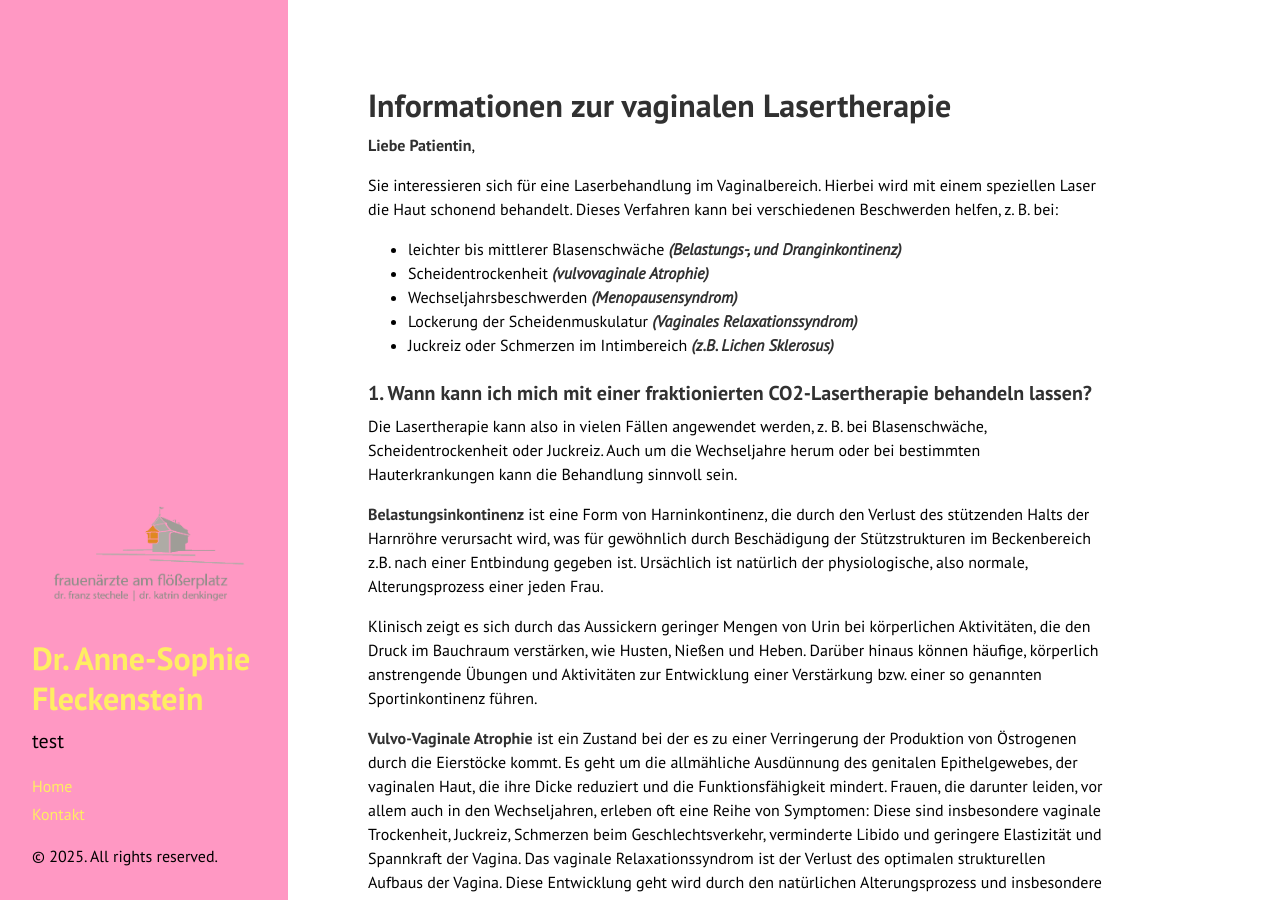
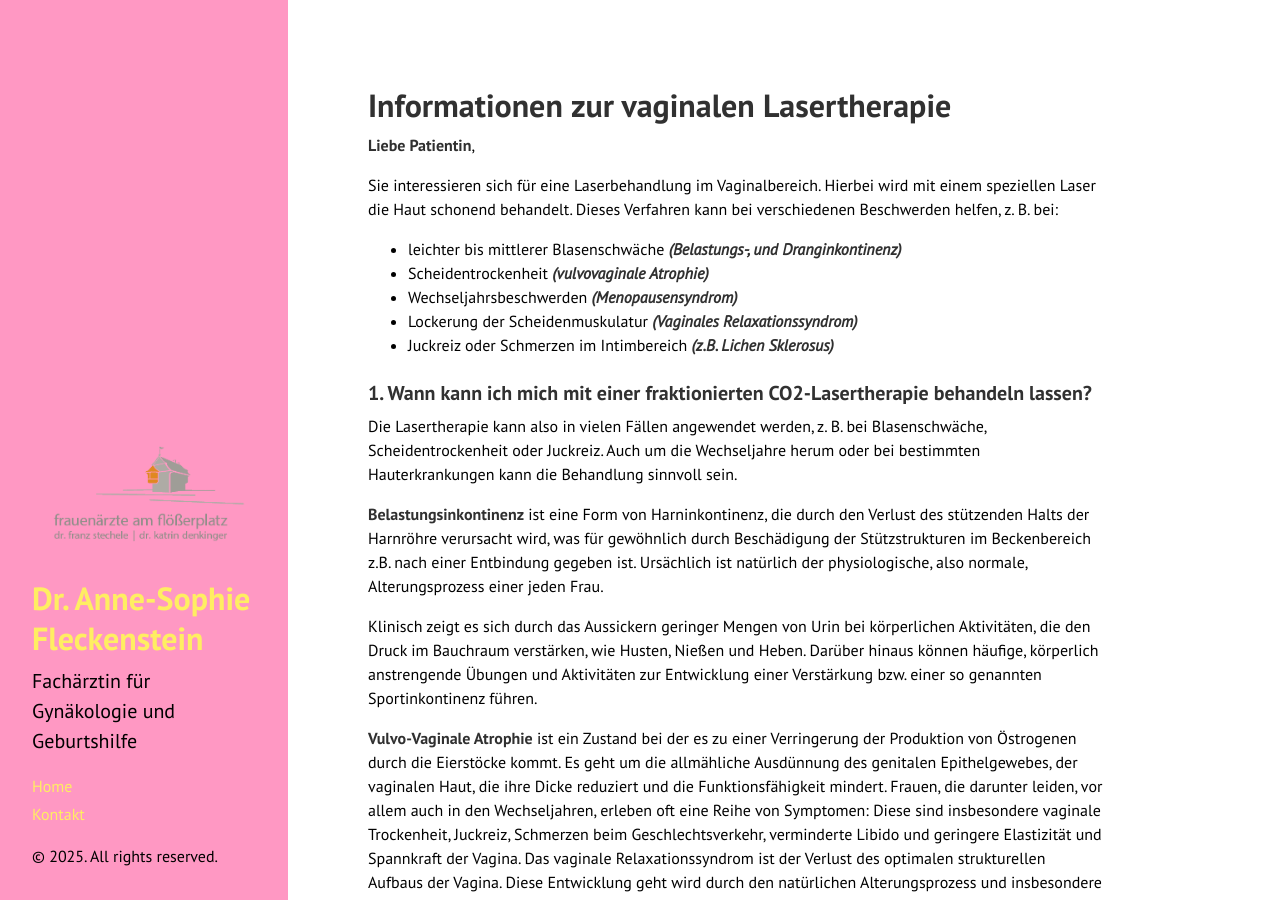
Before and after one commit to JuliaFleckenstein/dr-anne-sophie-fleckenstein, a Jekyll site: the page built from docs/index.md, in a window 1280 px wide and 900 px high. Built offline with Jekyll 4.4.1, drawn with Linux system fonts in a browser that asks for light colours; Markdown is read by kramdown in place of the engine named in the settings; the list of posts is cut into pages by our own code.

Commit message:
description

```diff
--- a/docs/_config.yml
+++ b/docs/_config.yml
@@ -9,7 +9,7 @@ permalink:        pretty
 # Setup
 title:            Dr. Anne-Sophie Fleckenstein
 tagline:          'Dr. Anne-Sophie Fleckenstein'
-description:      'test'
+description:     Fachärztin für Gynäkologie und Geburtshilfe
 baseurl: "/dr-anne-sophie-fleckenstein/" # the subpath of your site, e.g. /blog
 url: "https://JuliaFleckenstein.github.io/dr-anne-sophie-fleckenstein/" # the base hostname & protocol for your site, e.g. http://example.com
 
```
